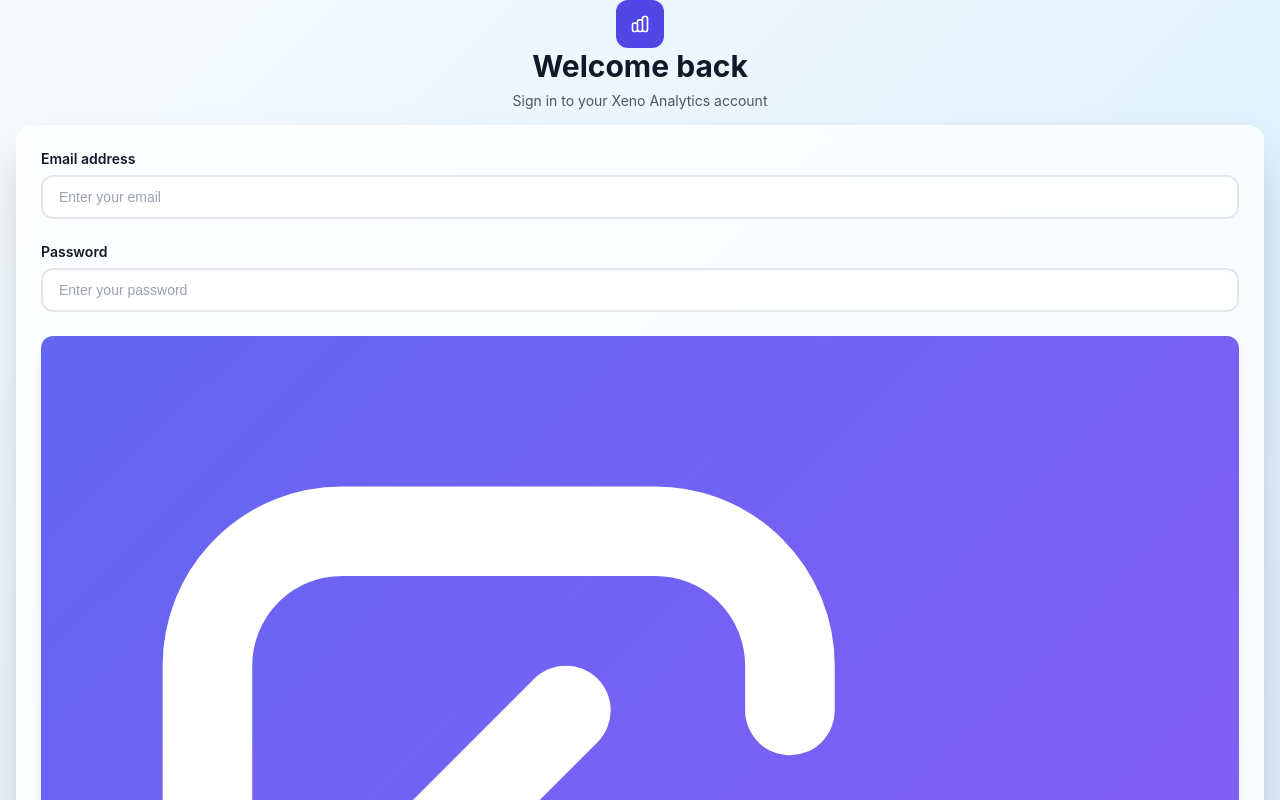
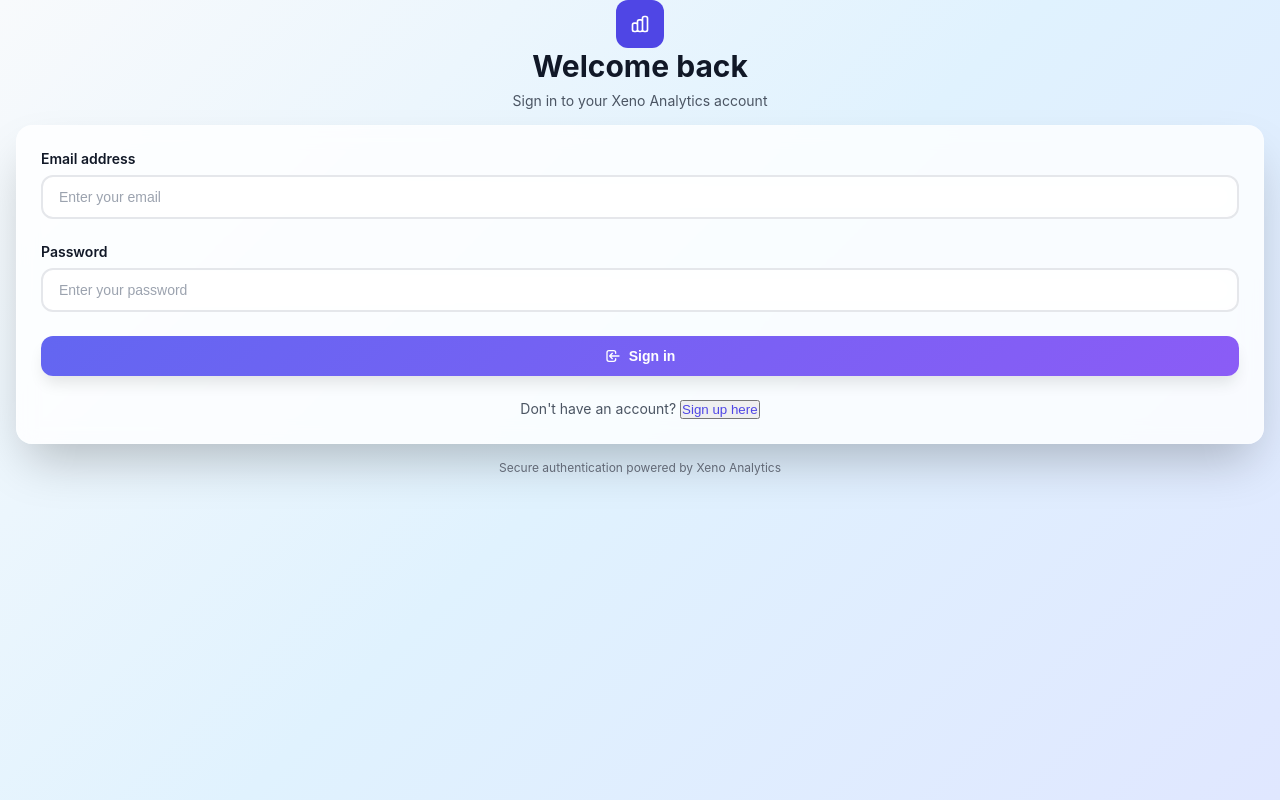
Before and after one commit to ArghadeepNath/xeno-frontend, a React (Create React App) app: page / in a window 1280 px wide. Shown: the top 800 px of the page. Built offline with nearby package versions, Linux system fonts and the light colour scheme.

Commit message:
Update Login.js

```diff
--- a/src/Login.js
+++ b/src/Login.js
@@ -37,8 +37,18 @@ export default function Login({ onLoginSuccess, switchToSignup }) {
         {/* Header */}
         <div className="text-center">
           <div className="mx-auto h-12 w-12 bg-indigo-600 rounded-xl flex items-center justify-center">
-            <svg className="icon-md text-white" fill="none" stroke="currentColor" viewBox="0 0 24 24">
-              <path strokeLinecap="round" strokeLinejoin="round" strokeWidth={2} d="M9 19v-6a2 2 0 00-2-2H5a2 2 0 00-2 2v6a2 2 0 002 2h2a2 2 0 002-2zm0 0V9a2 2 0 012-2h2a2 2 0 012 2v10m-6 0a2 2 0 002 2h2a2 2 0 002-2m0 0V5a2 2 0 012-2h2a2 2 0 012 2v14a2 2 0 01-2 2h-2a2 2 0 01-2-2z" />
+            <svg
+              className="icon-md text-white"
+              fill="none"
+              stroke="currentColor"
+              viewBox="0 0 24 24"
+            >
+              <path
+                strokeLinecap="round"
+                strokeLinejoin="round"
+                strokeWidth={2}
+                d="M9 19v-6a2 2 0 00-2-2H5a2 2 0 00-2 2v6a2 2 0 002 2h2a2 2 0 002-2zm0 0V9a2 2 0 012-2h2a2 2 0 012 2v10m-6 0a2 2 0 002 2h2a2 2 0 002-2m0 0V5a2 2 0 012-2h2a2 2 0 012 2v14a2 2 0 01-2 2h-2a2 2 0 01-2-2z"
+              />
             </svg>
           </div>
           <h2 className="mt-6 text-3xl font-bold text-gray-900">
@@ -56,8 +66,16 @@ export default function Login({ onLoginSuccess, switchToSignup }) {
               {error && (
                 <div className="alert alert-error">
                   <div className="flex">
-                    <svg className="w-5 h-5 text-red-400 mr-2" fill="currentColor" viewBox="0 0 20 20">
-                      <path fillRule="evenodd" d="M10 18a8 8 0 100-16 8 8 0 000 16zM8.707 7.293a1 1 0 00-1.414 1.414L8.586 10l-1.293 1.293a1 1 0 101.414 1.414L10 11.414l1.293 1.293a1 1 0 001.414-1.414L11.414 10l1.293-1.293a1 1 0 00-1.414-1.414L10 8.586 8.707 7.293z" clipRule="evenodd" />
+                    <svg
+                      className="w-5 h-5 text-red-400 mr-2"
+                      fill="currentColor"
+                      viewBox="0 0 20 20"
+                    >
+                      <path
+                        fillRule="evenodd"
+                        d="M10 18a8 8 0 100-16 8 8 0 000 16zM8.707 7.293a1 1 0 00-1.414 1.414L8.586 10l-1.293 1.293a1 1 0 101.414 1.414L10 11.414l1.293 1.293a1 1 0 001.414-1.414L11.414 10l1.293-1.293a1 1 0 00-1.414-1.414L10 8.586 8.707 7.293z"
+                        clipRule="evenodd"
+                      />
                     </svg>
                     {error}
                   </div>
@@ -98,11 +116,12 @@ export default function Login({ onLoginSuccess, switchToSignup }) {
                 />
               </div>
 
+              {/* Button (normal size) */}
               <div>
                 <button
                   type="submit"
                   disabled={loading}
-                  className="btn btn-primary btn-lg w-full"
+                  className="btn btn-primary w-full py-2 text-sm font-medium flex items-center justify-center gap-2"
                 >
                   {loading ? (
                     <>
@@ -110,12 +129,22 @@ export default function Login({ onLoginSuccess, switchToSignup }) {
                       Signing in...
                     </>
                   ) : (
-                  <>
-                    <svg className="icon-sm" fill="none" stroke="currentColor" viewBox="0 0 24 24">
-                      <path strokeLinecap="round" strokeLinejoin="round" strokeWidth={2} d="M11 16l-4-4m0 0l4-4m-4 4h14m-5 4v1a3 3 0 01-3 3H6a3 3 0 01-3-3V7a3 3 0 013-3h7a3 3 0 013 3v1" />
-                    </svg>
-                    Sign in
-                  </>
+                    <>
+                      <svg
+                        className="w-4 h-4"
+                        fill="none"
+                        stroke="currentColor"
+                        viewBox="0 0 24 24"
+                      >
+                        <path
+                          strokeLinecap="round"
+                          strokeLinejoin="round"
+                          strokeWidth={2}
+                          d="M11 16l-4-4m0 0l4-4m-4 4h14m-5 4v1a3 3 0 01-3 3H6a3 3 0 01-3-3V7a3 3 0 013-3h7a3 3 0 013 3v1"
+                        />
+                      </svg>
+                      Sign in
+                    </>
                   )}
                 </button>
               </div>
```
